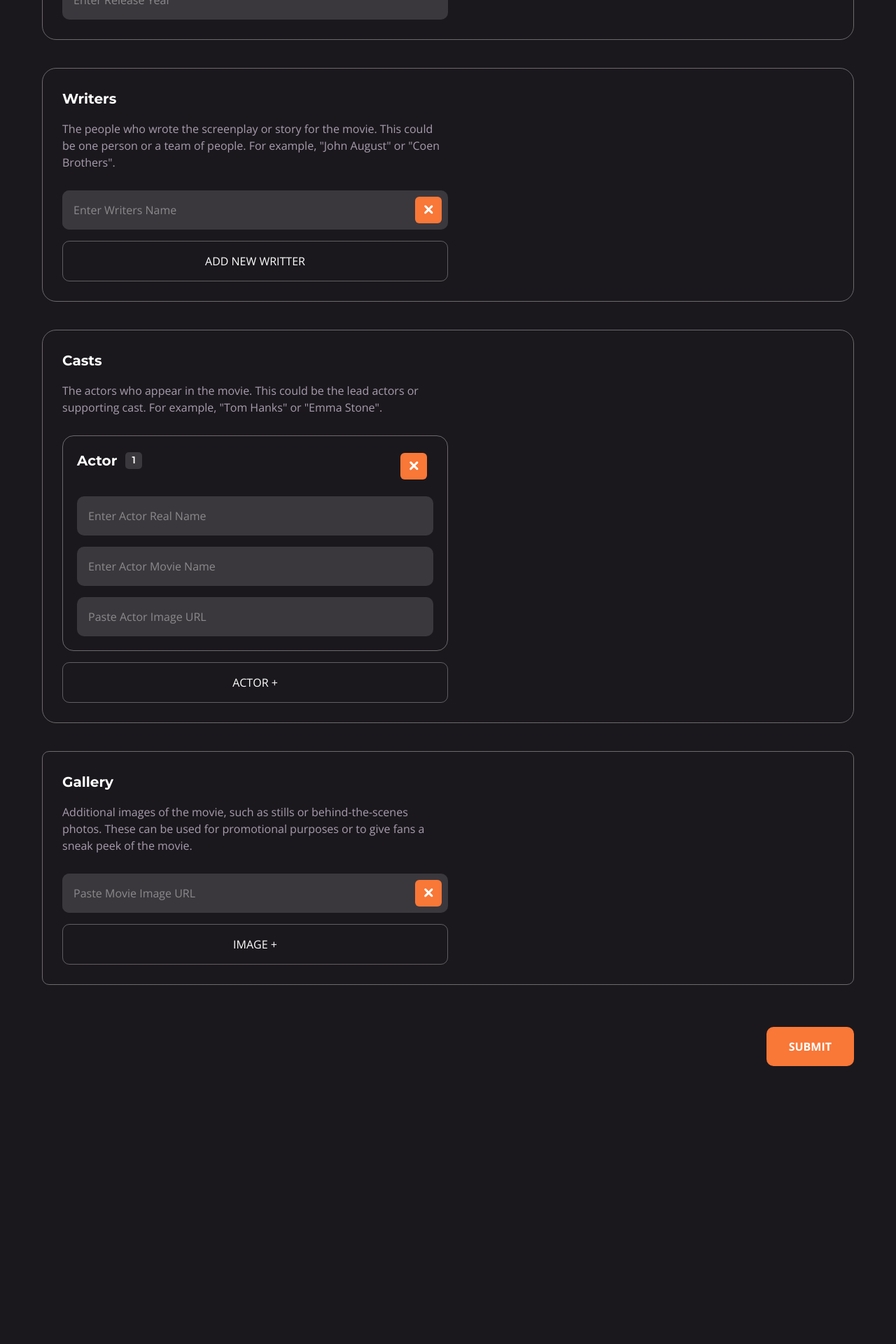
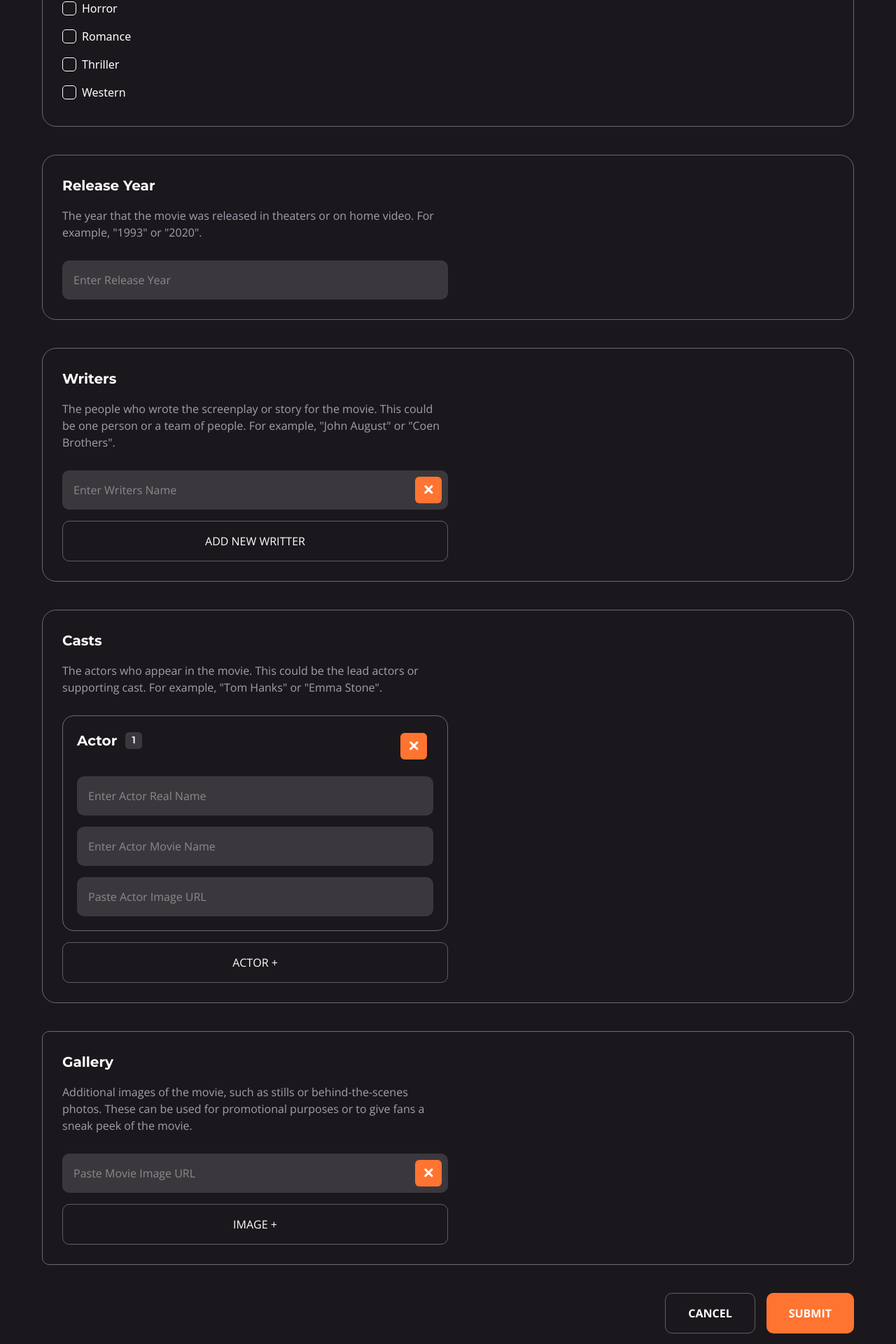
Before and after one commit to AdnanKrndzijaa/cinema-booking-se, a Next.js app: page /addMovie in a window 1280 px wide. Shown: the part 2880-4800 px from the top of the page at 70% size. Before the commit the page ends 4483 px from the top, so only its background shows below. Built offline with nearby package versions, Linux system fonts and the light colour scheme.

Commit message:
addMovie Fix

```diff
--- a/components/Button.tsx
+++ b/components/Button.tsx
@@ -3,14 +3,18 @@ import React from 'react'
 interface ButtonProps {
     type: string;
     label: string;
+    className?: string;
+    clickFunction?: string;
 }
 
 const Button: React.FC<ButtonProps> = ({
     type,
-    label
+    label,
+    className,
+    clickFunction
 }) => {
   return (
-    <button className={`rounded-[10px] flex-1 ms:flex-initial px-[32px] py-[16px] text-[16px] font-opensans text-white font-bold uppercase ${type === 'primary'? 'primary-button' : 'secondary-button'}`}>
+    <button onClick={clickFunction} className={`${className} rounded-[10px] flex-1 ms:flex-initial px-[32px] py-[16px] text-[16px] font-opensans text-white font-bold uppercase ${type === 'primary'? 'primary-button' : 'secondary-button'}`}>
         {label}
     </button>
   )
--- a/components/Input.tsx
+++ b/components/Input.tsx
@@ -29,7 +29,7 @@ const Input: React.FC<InputProps> = ({
                 type={type}
                 onChange={onChange}
                 placeholder={placeholder}
-                className="rounded-[10px] font-opensans text-[16px] bg-primaryvariant1 p-[16px] text-white placeholder:text-placeholder focus:outline-[1px] focus:outline-white focus:shadow-[0_0_15px_rgba(255,255,255,0.2)]"
+                className="customInput rounded-[10px] font-opensans text-[16px] bg-primaryvariant1 p-[16px] text-white placeholder:text-placeholder"
             />
         </div>
     )
--- a/components/Textarea.tsx
+++ b/components/Textarea.tsx
@@ -25,7 +25,7 @@ const Textarea: React.FC<Props> = ({id,
             onChange={onChange}
             placeholder={placeholder}
             rows={4}
-            className="rounded-[10px] font-opensans text-[16px] bg-primaryvariant1 p-[16px] text-white placeholder:text-placeholder focus:outline-[1px] focus:outline-white focus:shadow-[0_0_15px_rgba(255,255,255,0.2)]"
+            className="rounded-[10px] font-opensans text-[16px] bg-primaryvariant1 p-[16px] text-white placeholder:text-placeholder customInput"
         />
     </div>
   )
--- a/pages/addMovie.tsx
+++ b/pages/addMovie.tsx
@@ -6,6 +6,7 @@ import Input from '@/components/Input';
 import Textarea from '@/components/Textarea';
 import Checkbox from '@/components/Checkbox';
 import router, { useRouter } from "next/router";
+import Button from '@/components/Button';
 
 
 
@@ -18,7 +19,7 @@ const addmovie = () => {
   const [movieStoryline, setMovieStoryline] = useState('');
   const [movieDuration, setMovieDuration] = useState('');
   const [movieReleaseYear, setMovieReleaseYear] = useState('');
-  const [movieGenresList] = useState(["Action", "Sci-Fi", "Fantasy"]);
+  const [movieGenresList] = useState(["Action", "Sci-Fi", "Fantasy", "Animation", "Adventure", "Biography", "Comedy", "Drama", "Documentary", "Horror", "Romance", "Thriller", "Western"]);
 
   // Movie Writers
 
@@ -122,7 +123,7 @@ const addmovie = () => {
 
   // Movie Genres
 
-  const [movieGenres, setMovieGenres] = useState<string[]>(['']); // Initial state with an empty string in the array
+  const [movieGenres, setMovieGenres] = useState<string[]>([]); // Initial state with an empty string in the array
 
   const handleMovieGenresInputChange = (value: string) => {
     const currentIndex = movieGenres.indexOf(value);
@@ -449,9 +450,8 @@ const addmovie = () => {
 
         <div className='flex justify-end'>
 
-            <button onClick={addMovie} className="primary-button rounded-[10px] bg-accent p-[16px_32px] text-[16px] font-opensans text-white font-bold uppercase my-[20px]">
-                  Submit
-            </button>
+            <Button className='mr-[16px]' label="Cancel" type='secondary'/>
+            <Button label="Submit" type='primary' clickFunction={addMovie}/>
         </div>
 
     </div>
--- a/pages/movie/[movieId].tsx
+++ b/pages/movie/[movieId].tsx
@@ -69,7 +69,7 @@ const Movie = () => {
 						pathTransitionDuration: 0.5,
 
 						// Colors
-						pathColor: `rgba(249, 119, 55, 100)`,
+						pathColor: `rgba(255, 116, 48, 100)`,
 						textColor: '#fff',
 						trailColor: '#3B383D',
 						backgroundColor: '#3e98c7',
--- a/styles/globals.css
+++ b/styles/globals.css
@@ -31,14 +31,13 @@ h6 {
 }
 
 .primary-button {
-    background-color: #F97737;
+    background-color: #FF7430;
     transition: 0.2s all;
     text-transform: uppercase;
 }
 
 .primary-button:hover {
-    box-shadow: 0px 0px 15px rgba(249, 119, 55, 0.3);
-    text-shadow: 0px 0px 15px rgba(249, 119, 55, 0.3);
+    box-shadow:0px 0px 10px rgba(255,116,48,0.3);
 }
 
 .secondary-button {
@@ -49,12 +48,17 @@ h6 {
 
 .secondary-button:hover {
     border: 1px solid white;
-    box-shadow: 0px 0px 15px rgba(255, 255, 255, 0.3);
-    text-shadow: 0px 0px 15px rgba(255, 255, 255, 0.3);
+    box-shadow:0px 0px 10px rgba(255,255,255,0.3);
+    text-shadow:0px 0px 10px rgba(255,255,255,0.3);
 }
 
 .secondary-button:hover svg {
     filter: drop-shadow(0px 0px 5px rgba(255, 255, 255, 0.8));
+}
+
+.customInput:focus {
+    outline: 1px solid white;
+    box-shadow: 0px 0px 10px rgba(255, 255, 255, 0.1);
 }
 
 .single-movie {
@@ -70,20 +74,18 @@ h6 {
 }
 
 .movie-overlay-gradient {
-    background: transparent linear-gradient(180deg, #1B181D66 0%, #1B181DA6 19%, #1B181DE6 38%, #1B181DF2 58%, #1B181D 78%, #1B181D 100%) 0% 0% no-repeat padding-box;
+    background: transparent linear-gradient(180deg, #1B181D66 0%, #1B181DA6 9%, #1B181DE6 25%, #1B181DF2 49%, #1B181D 80%, #1B181D 100%) 0% 0% no-repeat padding-box;
     opacity: 1;
 }
 
 .inputwcontrol:focus-within{
-    outline: 3px solid white;
-    box-shadow: 0px 0px 15px rgba(255,255,255,0.2);
+    outline: 1px solid white;
+    box-shadow: 0px 0px 10px rgba(255,255,255,0.2);
 }
 
 .searchwcontrol:focus-within .search-icon path {
     fill: white
 }
-
-
 
 
 .single-movie:hover {
--- a/tailwind.config.js
+++ b/tailwind.config.js
@@ -11,7 +11,7 @@ module.exports = {
         primary: "#1B181D",
         primaryvariant1: "#3B383D",
         secondary: "#ffffff",
-        accent: "#F97737",
+        accent: "#FF7430",
         text: "#A79DAE",
         placeholder: "#8B898C",
         white: "#ffffff",
```
